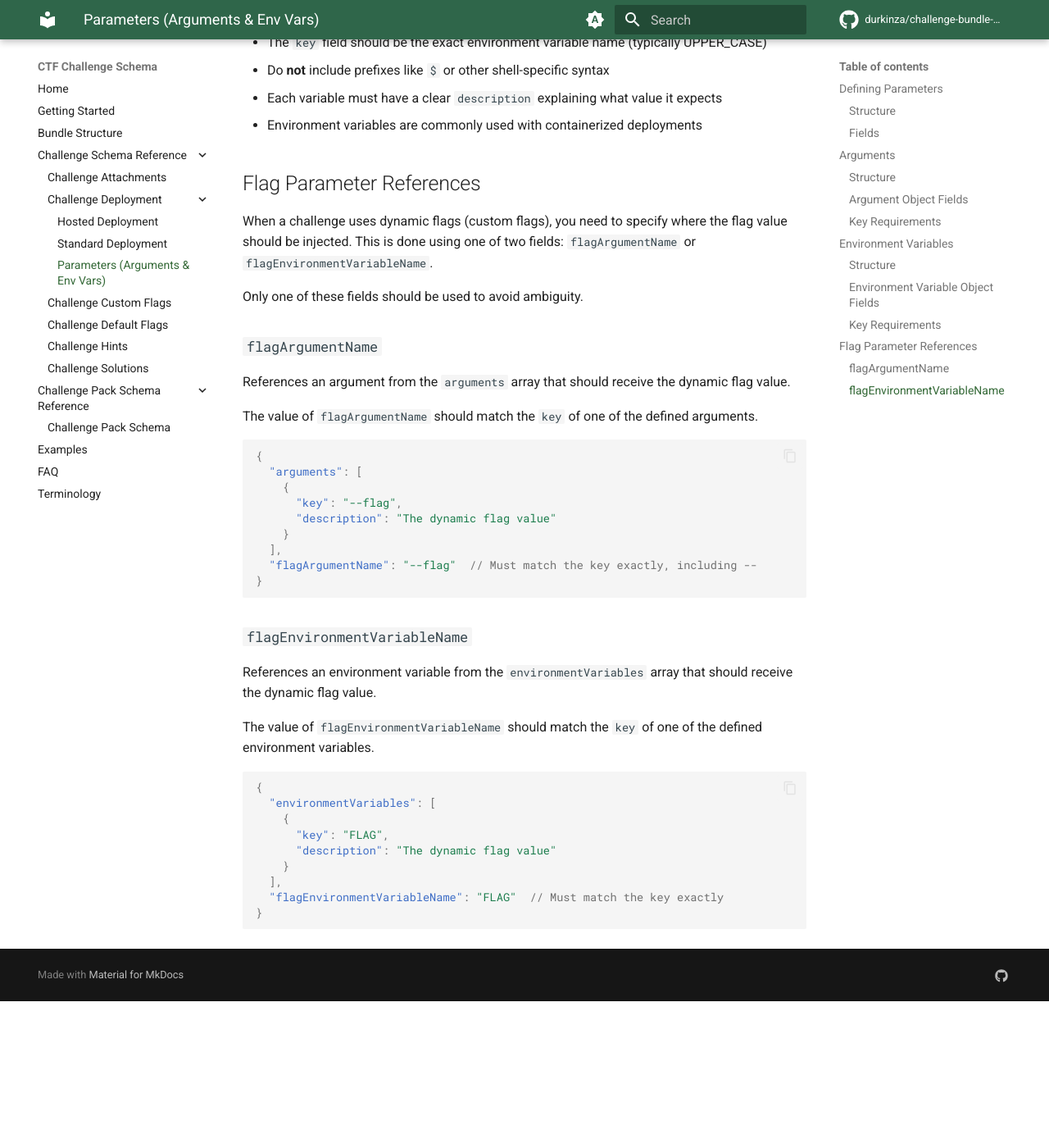
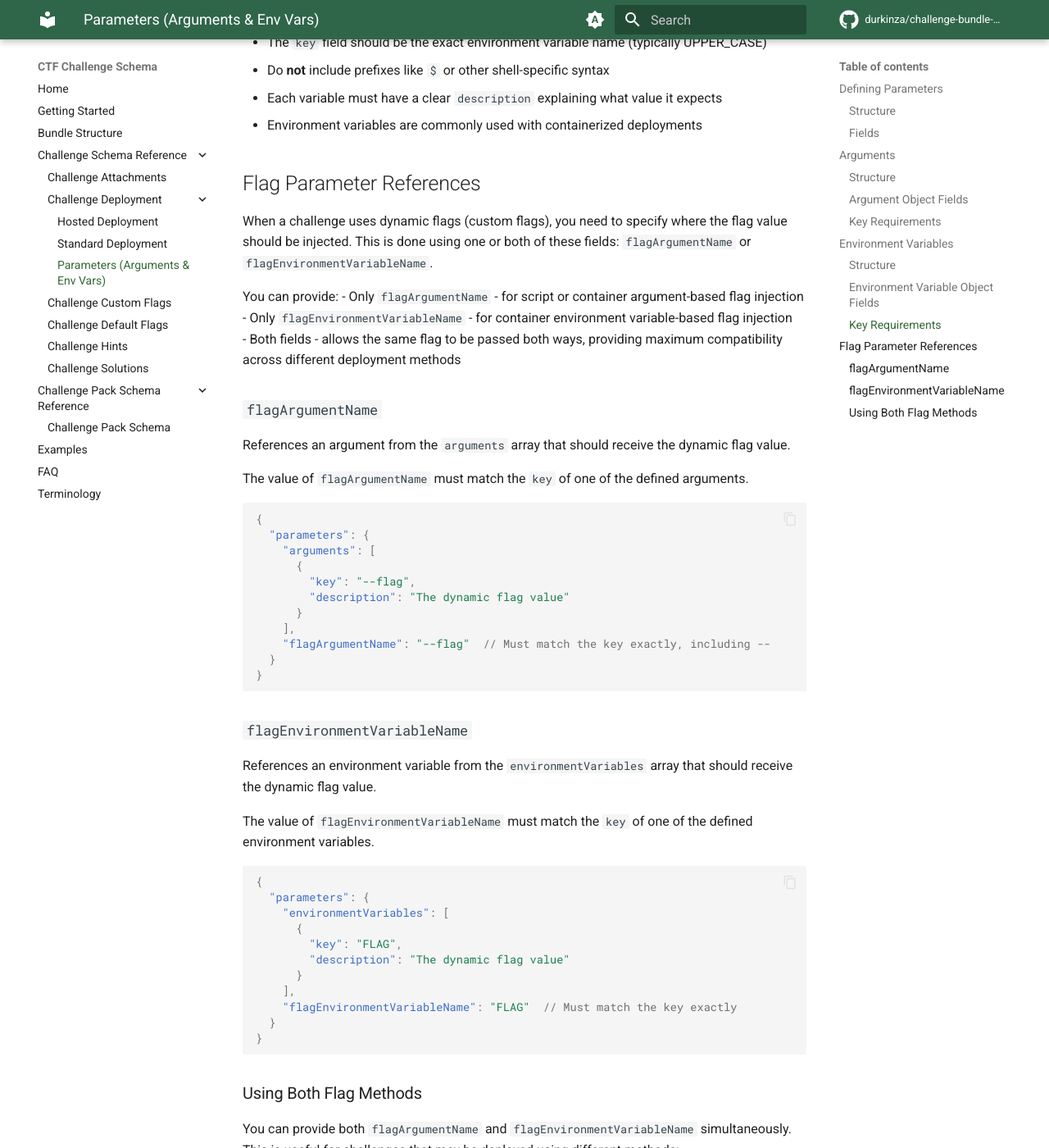
Before and after one commit to durkinza/challenge-schema, an MkDocs documentation site: the page built from docs/docs/ChallengeSchema/ChallengeDeployment/parameters.md, in a window 1280 px wide and 1400 px high, scrolled down 3555 px. Shown: the whole window at 82% size. Built offline with MkDocs 1.6.1 and Material for MkDocs 9.7.7, drawn with Linux system fonts in a browser that asks for light colours; plug-ins that fetch from the network failed and are left out; comment, search, counter and statistics services are not loaded; before the commit the page ends 4776 px from its top, so only the background shows below that; some of the changed text lies outside the part shown.

Commit message:
Removing complicated union that attempted to prevent both flagArgument and flagEnvironmentVariables at the same time.

````diff
--- a/docs/docs/ChallengeSchema/ChallengeDeployment/parameters.md
+++ b/docs/docs/ChallengeSchema/ChallengeDeployment/parameters.md
@@ -152,25 +152,30 @@ Environment variables are defined similarly to arguments, but without prefixes.
 
 ## Flag Parameter References
 
-When a challenge uses dynamic flags (custom flags), you need to specify where the flag value should be injected. This is done using one of two fields: `flagArgumentName` or `flagEnvironmentVariableName`.
+When a challenge uses dynamic flags (custom flags), you need to specify where the flag value should be injected. This is done using one or both of these fields: `flagArgumentName` or `flagEnvironmentVariableName`.
 
-Only one of these fields should be used to avoid ambiguity.
+You can provide:
+- Only `flagArgumentName` - for script or container argument-based flag injection
+- Only `flagEnvironmentVariableName` - for container environment variable-based flag injection
+- Both fields - allows the same flag to be passed both ways, providing maximum compatibility across different deployment methods
 
 ### `flagArgumentName`
 
 References an argument from the `arguments` array that should receive the dynamic flag value.
 
-The value of `flagArgumentName` should match the `key` of one of the defined arguments.
+The value of `flagArgumentName` must match the `key` of one of the defined arguments.
 
 ```json
 {
-  "arguments": [
-    {
-      "key": "--flag",
-      "description": "The dynamic flag value"
-    }
-  ],
-  "flagArgumentName": "--flag"  // Must match the key exactly, including --
+  "parameters": {
+    "arguments": [
+      {
+        "key": "--flag",
+        "description": "The dynamic flag value"
+      }
+    ],
+    "flagArgumentName": "--flag"  // Must match the key exactly, including --
+  }
 }
 ```
 
@@ -178,16 +183,45 @@ The value of `flagArgumentName` should match the `key` of one of the defined arg
 
 References an environment variable from the `environmentVariables` array that should receive the dynamic flag value.
 
-The value of `flagEnvironmentVariableName` should match the `key` of one of the defined environment variables.
+The value of `flagEnvironmentVariableName` must match the `key` of one of the defined environment variables.
 
 ```json
 {
-  "environmentVariables": [
-    {
-      "key": "FLAG",
-      "description": "The dynamic flag value"
-    }
-  ],
-  "flagEnvironmentVariableName": "FLAG"  // Must match the key exactly
+  "parameters": {
+    "environmentVariables": [
+      {
+        "key": "FLAG",
+        "description": "The dynamic flag value"
+      }
+    ],
+    "flagEnvironmentVariableName": "FLAG"  // Must match the key exactly
+  }
 }
 ```
+
+### Using Both Flag Methods
+
+You can provide both `flagArgumentName` and `flagEnvironmentVariableName` simultaneously. This is useful for challenges that may be deployed using different methods:
+
+```json
+{
+  "parameters": {
+    "arguments": [
+      {
+        "key": "--flag",
+        "description": "The dynamic flag value"
+      }
+    ],
+    "environmentVariables": [
+      {
+        "key": "FLAG",
+        "description": "The dynamic flag value"
+      }
+    ],
+    "flagArgumentName": "--flag",
+    "flagEnvironmentVariableName": "FLAG"
+  }
+}
+```
+
+In this case, a Challenge Forge can provide the same flag value to both the argument and environment variable, allowing maximum flexibility in how the challenge is deployed.
````
Also changed, not shown: 10 other files.
